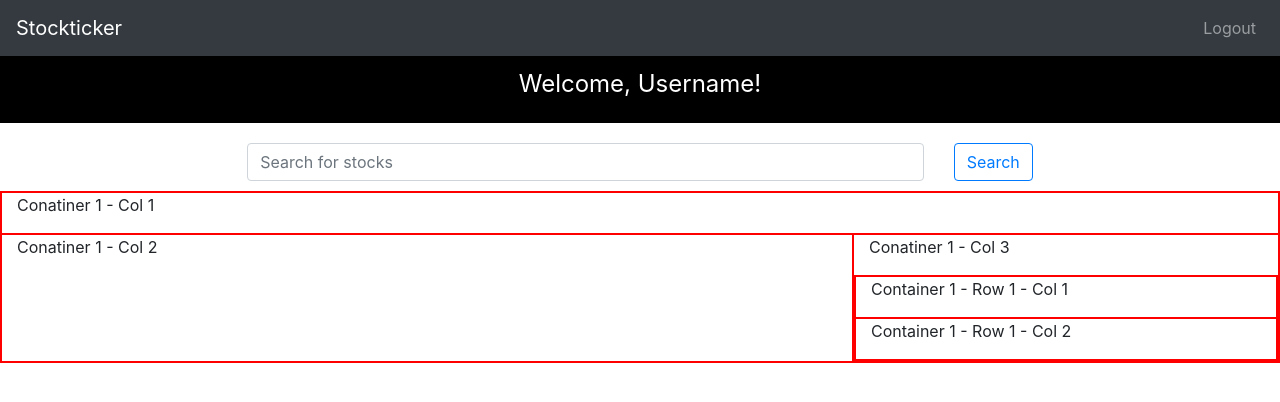
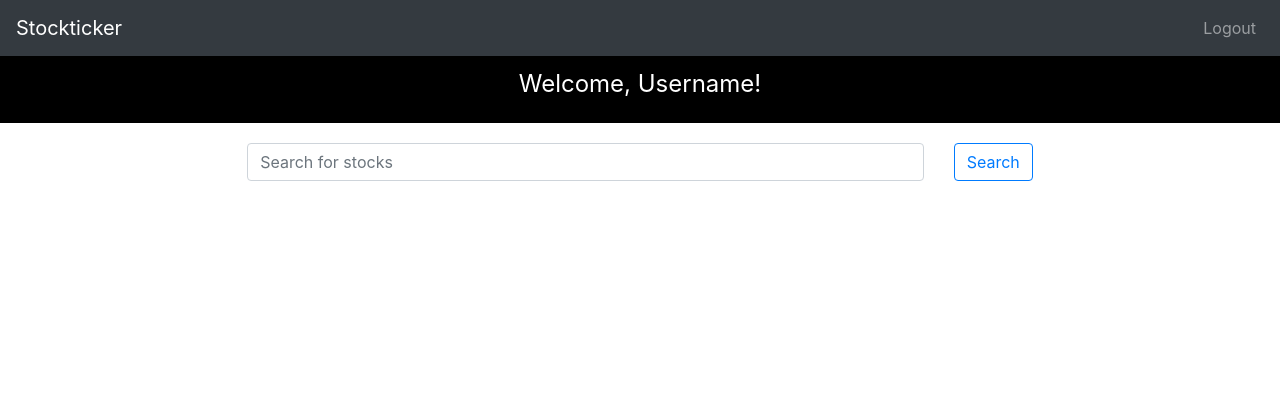
Before and after one commit to michaelanthonyyy/stockticker, a React (Create React App) app in the folder stockticker/client/: page /login in a window 1280 px wide. Shown: the top 402 px of the page. Built offline with nearby package versions, Linux system fonts and the light colour scheme.

Commit message:
Update Content.js and create Search component

```diff
--- a/stockticker/client/src/App.css
+++ b/stockticker/client/src/App.css
@@ -30,5 +30,5 @@ form {
 
 .row,
 .col {
-  border: 1px solid red;
+  border: 1px solid lightskyblue;
 }
--- a/stockticker/client/src/App.js
+++ b/stockticker/client/src/App.js
@@ -6,6 +6,7 @@ import Main from "./pages/Main";
 function App() {
   return (
     <div>
+      {/* <Main /> */}
       <Dashboard />
     </div>
   );
--- a/stockticker/client/src/components/Content.js
+++ b/stockticker/client/src/components/Content.js
@@ -1,19 +1,11 @@
 import React from "react";
 import Stocks from "./Stocks";
+import Search from "./Search";
 
 const Content = () => {
   return (
     <div className="container-fluid">
-      <div className="conatainer">
-        <form className="stock-form">
-          <input
-            type="text"
-            className="form-control"
-            placeholder="Search for stocks"
-          />
-          <button className="btn btn-outline-primary">Search</button>
-        </form>
-      </div>
+      <Search />
       <Stocks />
     </div>
   );
--- /dev/null
+++ b/stockticker/client/src/components/Search.js
@@ -0,0 +1,18 @@
+import React from "react";
+
+const Search = () => {
+  return (
+    <div className="conatainer">
+      <form className="stock-form">
+        <input
+          type="text"
+          className="form-control"
+          placeholder="Search for stocks"
+        />
+        <button className="btn btn-outline-primary">Search</button>
+      </form>
+    </div>
+  );
+};
+
+export default Search;
--- a/stockticker/client/src/components/Stocks.js
+++ b/stockticker/client/src/components/Stocks.js
@@ -1,27 +1,7 @@
 import React from "react";
 
 const Stocks = () => {
-  return (
-    <div className="row">
-      <div className="col col-12">
-        <p>Conatiner 1 - Col 1</p>
-      </div>
-      <div className="col col-8">
-        <p>Conatiner 1 - Col 2</p>
-      </div>
-      <div className="col col-4">
-        <p>Conatiner 1 - Col 3</p>
-        <div className="row">
-          <div className="col col-12">
-            <p>Container 1 - Row 1 - Col 1</p>
-          </div>
-          <div className="col">
-            <p>Container 1 - Row 1 - Col 2</p>
-          </div>
-        </div>
-      </div>
-    </div>
-  );
+  return <div></div>;
 };
 
 export default Stocks;
```
